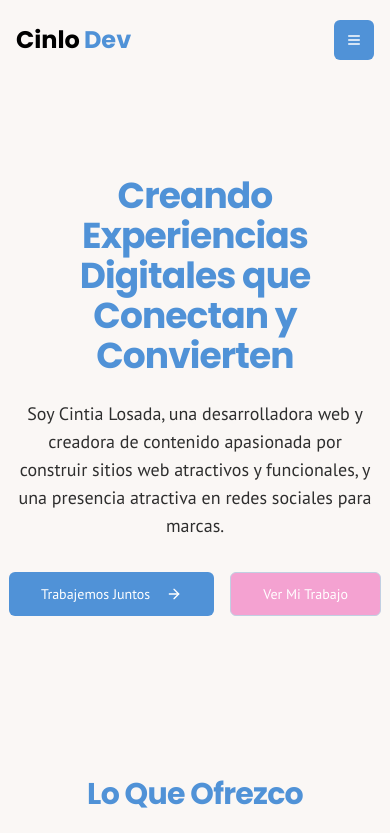
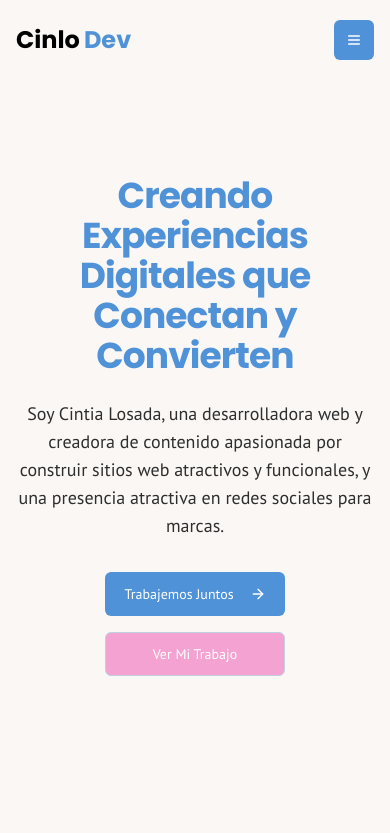
Before and after one commit to CinloDev/CinloDev, a Next.js app: page / in a window 390 px wide. Shown: the top 833 px of the page. Built offline with nearby package versions, Linux system fonts and the light colour scheme.

Commit message:
Agregar soporte para diseño responsivo en la sección de héroe y mejorar la disposición en dispositivos móviles

```diff
--- a/src/app/components/hero-section.tsx
+++ b/src/app/components/hero-section.tsx
@@ -13,7 +13,7 @@ export default function HeroSection() {
           <p className="mt-6 text-lg md:text-xl text-muted-foreground max-w-2xl mx-auto">
             Soy Cintia Losada, una desarrolladora web y creadora de contenido apasionada por construir sitios web atractivos y funcionales, y una presencia atractiva en redes sociales para marcas.
           </p>
-          <div className="mt-8 flex justify-center gap-4">
+          <div className="mt-8 flex flex-row justify-center gap-4 custom-mobile-stack">
             <Button asChild size="lg" className="bg-primary hover:bg-secondary/50 transition-colors">
               <Link href="#contact">
                 Trabajemos Juntos <ArrowRight className="ml-2" />
--- a/src/app/globals.css
+++ b/src/app/globals.css
@@ -85,3 +85,15 @@
     @apply bg-background text-foreground;
   }
 }
+
+@media (max-width: 424px) {
+  .custom-mobile-stack {
+    flex-direction: column !important;
+    align-items: center;
+  }
+  .custom-mobile-stack > * {
+    width: 50% !important;
+    min-width: 180px;
+    max-width: 350px;
+  }
+}
```
